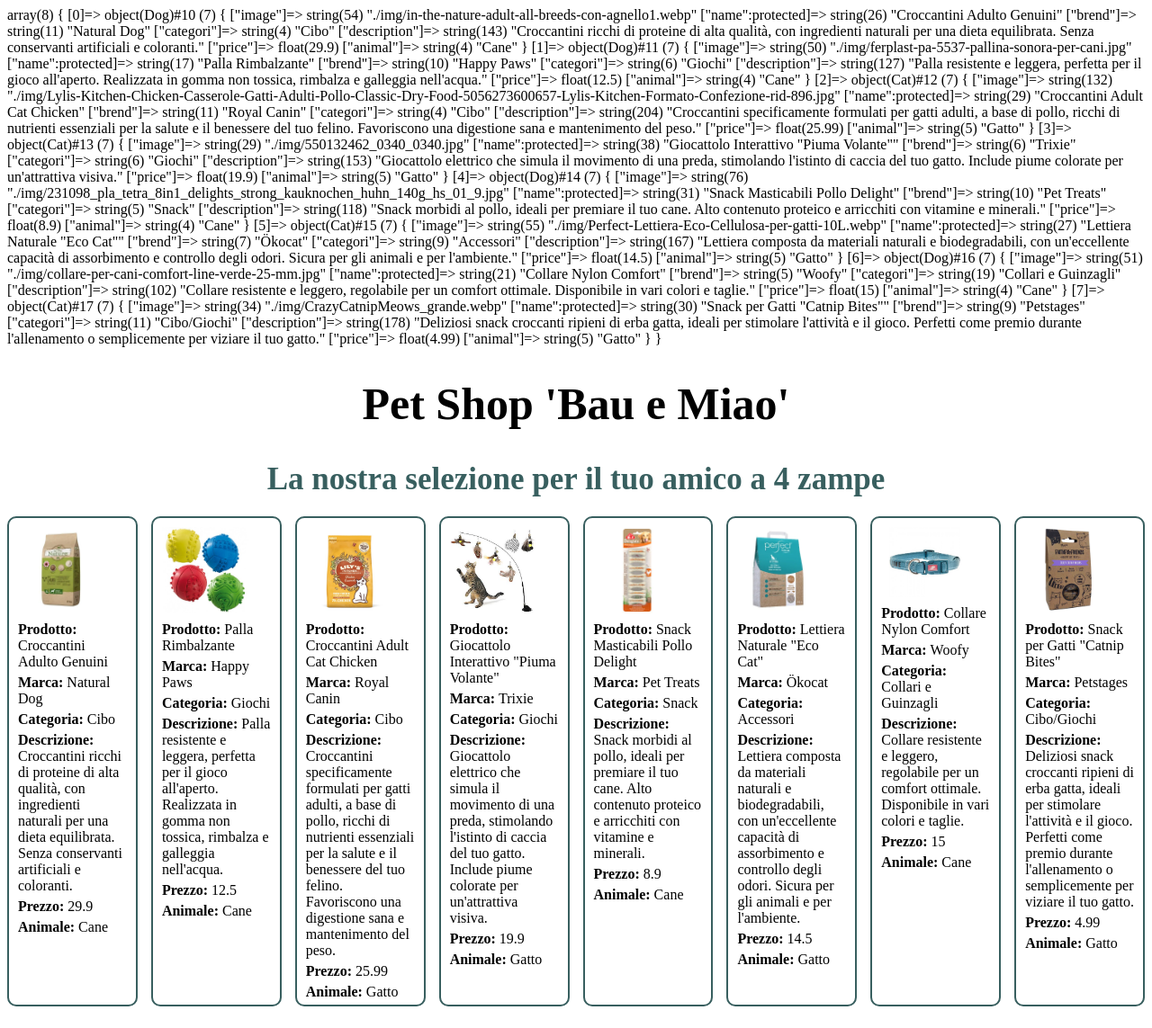
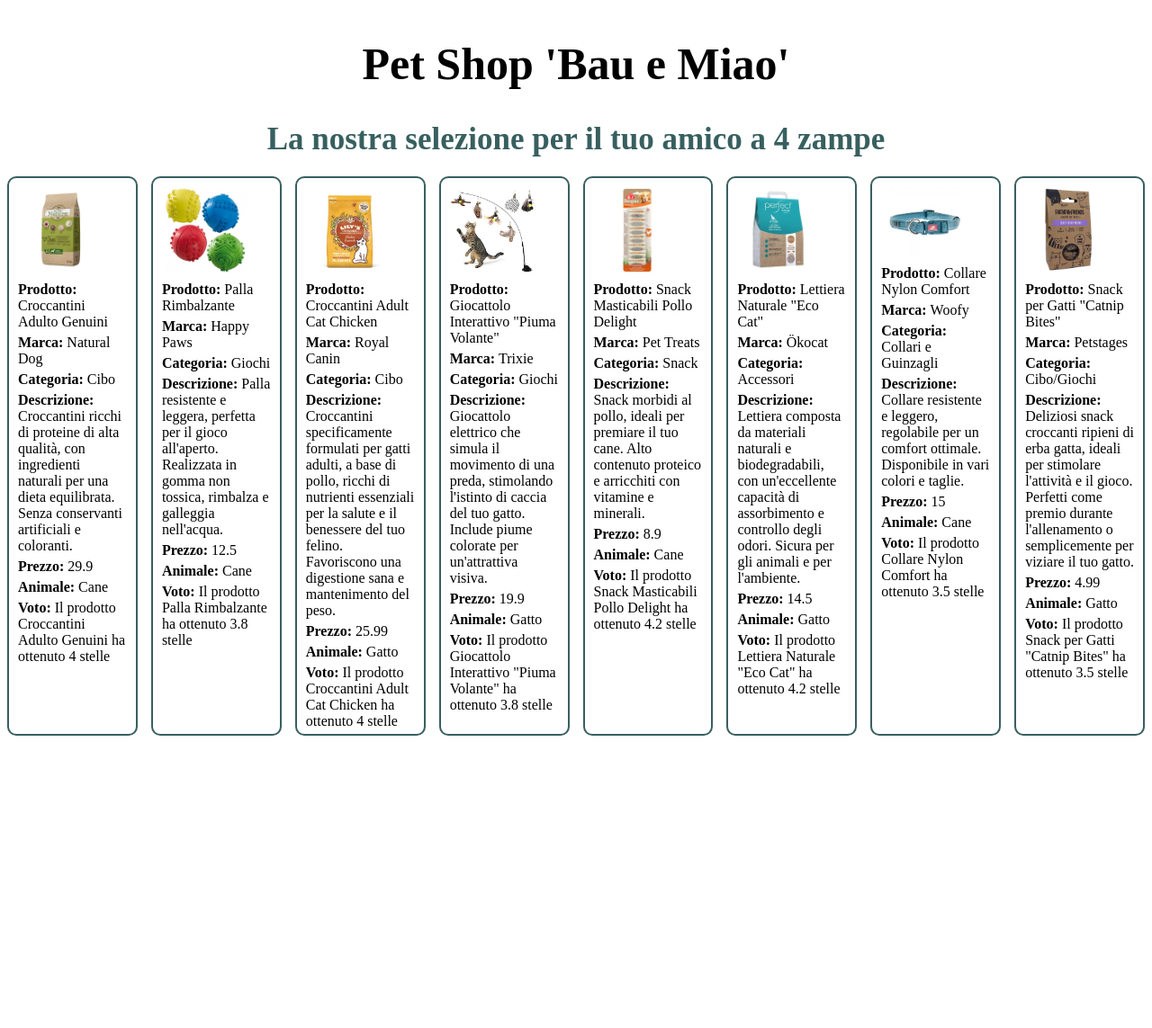
Before and after one commit to EnxhiHoxhaj/php-oop-2, a PHP site: page / in a window 1280 px wide. Shown: the whole page at 90% size. After the commit the page ends 818 px from the top, so only its background shows below. Run offline with PHP 8.4, Linux system fonts and the light colour scheme.

Commit message:
add public function for showing the vote

```diff
--- a/Model/Cat.php
+++ b/Model/Cat.php
@@ -2,8 +2,8 @@
 require_once __DIR__ . '/Product.php';
 class Cat extends Product
 {
-    public function __construct($_image, string $_name, string  $_brend, string  $_categori, string  $_description, float $_price, string $_animal)
+    public function __construct($_image, string $_name, string  $_brend, string $_categori, string  $_description, float $_price, string $_animal, float $_vote)
     {
-        parent::__construct($_image, $_name, $_brend, $_categori, $_description, $_price, $_animal);
+        parent::__construct($_image, $_name, $_brend, $_categori, $_description, $_price, $_animal, $_vote);
     }
 }
--- a/Model/Dog.php
+++ b/Model/Dog.php
@@ -2,8 +2,9 @@
 require_once __DIR__ . '/Product.php';
 class Dog extends Product
 {
-    public function __construct($_image, string $_name, string  $_brend, string $_categori, string  $_description, float $_price, string $_animal)
+
+    public function __construct($_image, string $_name, string  $_brend, string $_categori, string  $_description, float $_price, string $_animal, float $_vote)
     {
-        parent::__construct($_image, $_name, $_brend, $_categori, $_description, $_price, $_animal);
+        parent::__construct($_image, $_name, $_brend, $_categori, $_description, $_price, $_animal, $_vote);
     }
 }
--- a/Model/Product.php
+++ b/Model/Product.php
@@ -8,8 +8,10 @@ class Product
     public $description;
     public $price;
     public $animal;
+    public $vote;
 
-    public function __construct($_image, $_name, $_brend, $_categori, $_description, $_price, $_animal)
+
+    public function __construct($_image, $_name, $_brend, $_categori, $_description, $_price, $_animal, $_vote)
     {
         $this->image = $_image;
         $this->setName($_name);
@@ -18,6 +20,7 @@ class Product
         $this->description = $_description;
         $this->price = $_price;
         $this->animal = $_animal;
+        $this->vote = $_vote;
     }
 
     public function getName()
@@ -32,4 +35,8 @@ class Product
         }
         $this->name = $name;
     }
+    public function voteProduct()
+    {
+        return 'Il prodotto' . ' ' . $this->name . ' ' . 'ha ottenuto' . ' ' . $this->vote . ' ' . 'stelle';
+    }
 }
--- a/Model/db.php
+++ b/Model/db.php
@@ -6,28 +6,28 @@ require_once __DIR__ . '/Cat.php';
 
 // Prodotti per cani
 
-$prodotto1 = new Dog('./img/in-the-nature-adult-all-breeds-con-agnello1.webp', 'Croccantini Adulto Genuini', 'Natural Dog', 'Cibo', 'Croccantini ricchi di proteine di alta qualità, con ingredienti naturali per una dieta equilibrata. Senza conservanti artificiali e coloranti.', 29.90, 'Cane');
-$prodotto2 = new Dog('./img/ferplast-pa-5537-pallina-sonora-per-cani.jpg', 'Palla Rimbalzante', 'Happy Paws', 'Giochi', "Palla resistente e leggera, perfetta per il gioco all'aperto. Realizzata in gomma non tossica, rimbalza e galleggia nell'acqua.", 12.50, 'Cane');
-$prodotto3 = new Dog('./img/231098_pla_tetra_8in1_delights_strong_kauknochen_huhn_140g_hs_01_9.jpg', 'Snack Masticabili Pollo Delight', 'Pet Treats', 'Snack', 'Snack morbidi al pollo, ideali per premiare il tuo cane. Alto contenuto proteico e arricchiti con vitamine e minerali.', 8.90, 'Cane');
-$prodotto4 = new Dog('./img/collare-per-cani-comfort-line-verde-25-mm.jpg', 'Collare Nylon Comfort', 'Woofy', 'Collari e Guinzagli', 'Collare resistente e leggero, regolabile per un comfort ottimale. Disponibile in vari colori e taglie.', 15.00, 'Cane');
+$prodotto1 = new Dog('./img/in-the-nature-adult-all-breeds-con-agnello1.webp', 'Croccantini Adulto Genuini', 'Natural Dog', 'Cibo', 'Croccantini ricchi di proteine di alta qualità, con ingredienti naturali per una dieta equilibrata. Senza conservanti artificiali e coloranti.', 29.90, 'Cane', 4);
+$prodotto2 = new Dog('./img/ferplast-pa-5537-pallina-sonora-per-cani.jpg', 'Palla Rimbalzante', 'Happy Paws', 'Giochi', "Palla resistente e leggera, perfetta per il gioco all'aperto. Realizzata in gomma non tossica, rimbalza e galleggia nell'acqua.", 12.50, 'Cane', 3.8);
+$prodotto3 = new Dog('./img/231098_pla_tetra_8in1_delights_strong_kauknochen_huhn_140g_hs_01_9.jpg', 'Snack Masticabili Pollo Delight', 'Pet Treats', 'Snack', 'Snack morbidi al pollo, ideali per premiare il tuo cane. Alto contenuto proteico e arricchiti con vitamine e minerali.', 8.90, 'Cane', 4.2);
+$prodotto4 = new Dog('./img/collare-per-cani-comfort-line-verde-25-mm.jpg', 'Collare Nylon Comfort', 'Woofy', 'Collari e Guinzagli', 'Collare resistente e leggero, regolabile per un comfort ottimale. Disponibile in vari colori e taglie.', 15.00, 'Cane', 3.5);
 
 // Prodotti per Gatti
 
-$prodotto5 = new Cat('./img/Lylis-Kitchen-Chicken-Casserole-Gatti-Adulti-Pollo-Classic-Dry-Food-5056273600657-Lylis-Kitchen-Formato-Confezione-rid-896.jpg', 'Croccantini Adult Cat Chicken', 'Royal Canin', 'Cibo', 'Croccantini specificamente formulati per gatti adulti, a base di pollo, ricchi di nutrienti essenziali per la salute e il benessere del tuo felino. Favoriscono una digestione sana e mantenimento del peso.', 25.99, 'Gatto');
-$prodotto6 = new Cat('./img/550132462_0340_0340.jpg', 'Giocattolo Interattivo "Piuma Volante"', 'Trixie', 'Giochi', 'Giocattolo elettrico che simula il movimento di una preda, stimolando l\'istinto di caccia del tuo gatto. Include piume colorate per un\'attrattiva visiva.',  19.90, 'Gatto');
-$prodotto7 = new Cat('./img/Perfect-Lettiera-Eco-Cellulosa-per-gatti-10L.webp', 'Lettiera Naturale "Eco Cat"', 'Ökocat', 'Accessori', 'Lettiera composta da materiali naturali e biodegradabili, con un\'eccellente capacità di assorbimento e controllo degli odori. Sicura per gli animali e per l\'ambiente.', 14.50, 'Gatto');
-$prodotto8 = new Cat('./img/CrazyCatnipMeows_grande.webp', 'Snack per Gatti "Catnip Bites"', 'Petstages', 'Cibo/Giochi', 'Deliziosi snack croccanti ripieni di erba gatta, ideali per stimolare l\'attività e il gioco. Perfetti come premio durante l\'allenamento o semplicemente per viziare il tuo gatto.', 4.99, 'Gatto');
+$prodotto5 = new Cat('./img/Lylis-Kitchen-Chicken-Casserole-Gatti-Adulti-Pollo-Classic-Dry-Food-5056273600657-Lylis-Kitchen-Formato-Confezione-rid-896.jpg', 'Croccantini Adult Cat Chicken', 'Royal Canin', 'Cibo', 'Croccantini specificamente formulati per gatti adulti, a base di pollo, ricchi di nutrienti essenziali per la salute e il benessere del tuo felino. Favoriscono una digestione sana e mantenimento del peso.', 25.99, 'Gatto', 4);
+$prodotto6 = new Cat('./img/550132462_0340_0340.jpg', 'Giocattolo Interattivo "Piuma Volante"', 'Trixie', 'Giochi', 'Giocattolo elettrico che simula il movimento di una preda, stimolando l\'istinto di caccia del tuo gatto. Include piume colorate per un\'attrattiva visiva.',  19.90, 'Gatto', 3.8);
+$prodotto7 = new Cat('./img/Perfect-Lettiera-Eco-Cellulosa-per-gatti-10L.webp', 'Lettiera Naturale "Eco Cat"', 'Ökocat', 'Accessori', 'Lettiera composta da materiali naturali e biodegradabili, con un\'eccellente capacità di assorbimento e controllo degli odori. Sicura per gli animali e per l\'ambiente.', 14.50, 'Gatto', 4.2);
+$prodotto8 = new Cat('./img/CrazyCatnipMeows_grande.webp', 'Snack per Gatti "Catnip Bites"', 'Petstages', 'Cibo/Giochi', 'Deliziosi snack croccanti ripieni di erba gatta, ideali per stimolare l\'attività e il gioco. Perfetti come premio durante l\'allenamento o semplicemente per viziare il tuo gatto.', 4.99, 'Gatto', 3.5);
 
 $shopProducts = [
-    new Dog('./img/in-the-nature-adult-all-breeds-con-agnello1.webp', 'Croccantini Adulto Genuini', 'Natural Dog', 'Cibo', 'Croccantini ricchi di proteine di alta qualità, con ingredienti naturali per una dieta equilibrata. Senza conservanti artificiali e coloranti.', 29.90, 'Cane'),
-    new Dog('./img/ferplast-pa-5537-pallina-sonora-per-cani.jpg', 'Palla Rimbalzante', 'Happy Paws', 'Giochi', "Palla resistente e leggera, perfetta per il gioco all'aperto. Realizzata in gomma non tossica, rimbalza e galleggia nell'acqua.", 12.50, 'Cane'),
-    new Cat('./img/Lylis-Kitchen-Chicken-Casserole-Gatti-Adulti-Pollo-Classic-Dry-Food-5056273600657-Lylis-Kitchen-Formato-Confezione-rid-896.jpg', 'Croccantini Adult Cat Chicken', 'Royal Canin', 'Cibo', 'Croccantini specificamente formulati per gatti adulti, a base di pollo, ricchi di nutrienti essenziali per la salute e il benessere del tuo felino. Favoriscono una digestione sana e mantenimento del peso.', 25.99, 'Gatto'),
-    new Cat('./img/550132462_0340_0340.jpg', 'Giocattolo Interattivo "Piuma Volante"', 'Trixie', 'Giochi', 'Giocattolo elettrico che simula il movimento di una preda, stimolando l\'istinto di caccia del tuo gatto. Include piume colorate per un\'attrattiva visiva.', 19.90, 'Gatto'),
-    new Dog('./img/231098_pla_tetra_8in1_delights_strong_kauknochen_huhn_140g_hs_01_9.jpg', 'Snack Masticabili Pollo Delight', 'Pet Treats', 'Snack', 'Snack morbidi al pollo, ideali per premiare il tuo cane. Alto contenuto proteico e arricchiti con vitamine e minerali.', 8.90, 'Cane'),
-    new Cat('./img/Perfect-Lettiera-Eco-Cellulosa-per-gatti-10L.webp', 'Lettiera Naturale "Eco Cat"', 'Ökocat', 'Accessori', 'Lettiera composta da materiali naturali e biodegradabili, con un\'eccellente capacità di assorbimento e controllo degli odori. Sicura per gli animali e per l\'ambiente.', 14.50, 'Gatto'),
-    new Dog('./img/collare-per-cani-comfort-line-verde-25-mm.jpg', 'Collare Nylon Comfort', 'Woofy', 'Collari e Guinzagli', 'Collare resistente e leggero, regolabile per un comfort ottimale. Disponibile in vari colori e taglie.', 15.00, 'Cane'),
-    new Cat('./img/CrazyCatnipMeows_grande.webp', 'Snack per Gatti "Catnip Bites"', 'Petstages', 'Cibo/Giochi', 'Deliziosi snack croccanti ripieni di erba gatta, ideali per stimolare l\'attività e il gioco. Perfetti come premio durante l\'allenamento o semplicemente per viziare il tuo gatto.', 4.99, 'Gatto'),
+    new Dog('./img/in-the-nature-adult-all-breeds-con-agnello1.webp', 'Croccantini Adulto Genuini', 'Natural Dog', 'Cibo', 'Croccantini ricchi di proteine di alta qualità, con ingredienti naturali per una dieta equilibrata. Senza conservanti artificiali e coloranti.', 29.90, 'Cane', 4),
+    new Dog('./img/ferplast-pa-5537-pallina-sonora-per-cani.jpg', 'Palla Rimbalzante', 'Happy Paws', 'Giochi', "Palla resistente e leggera, perfetta per il gioco all'aperto. Realizzata in gomma non tossica, rimbalza e galleggia nell'acqua.", 12.50, 'Cane', 3.8),
+    new Cat('./img/Lylis-Kitchen-Chicken-Casserole-Gatti-Adulti-Pollo-Classic-Dry-Food-5056273600657-Lylis-Kitchen-Formato-Confezione-rid-896.jpg', 'Croccantini Adult Cat Chicken', 'Royal Canin', 'Cibo', 'Croccantini specificamente formulati per gatti adulti, a base di pollo, ricchi di nutrienti essenziali per la salute e il benessere del tuo felino. Favoriscono una digestione sana e mantenimento del peso.', 25.99, 'Gatto', 4),
+    new Cat('./img/550132462_0340_0340.jpg', 'Giocattolo Interattivo "Piuma Volante"', 'Trixie', 'Giochi', 'Giocattolo elettrico che simula il movimento di una preda, stimolando l\'istinto di caccia del tuo gatto. Include piume colorate per un\'attrattiva visiva.', 19.90, 'Gatto', 3.8),
+    new Dog('./img/231098_pla_tetra_8in1_delights_strong_kauknochen_huhn_140g_hs_01_9.jpg', 'Snack Masticabili Pollo Delight', 'Pet Treats', 'Snack', 'Snack morbidi al pollo, ideali per premiare il tuo cane. Alto contenuto proteico e arricchiti con vitamine e minerali.', 8.90, 'Cane', 4.2),
+    new Cat('./img/Perfect-Lettiera-Eco-Cellulosa-per-gatti-10L.webp', 'Lettiera Naturale "Eco Cat"', 'Ökocat', 'Accessori', 'Lettiera composta da materiali naturali e biodegradabili, con un\'eccellente capacità di assorbimento e controllo degli odori. Sicura per gli animali e per l\'ambiente.', 14.50, 'Gatto', 4.2),
+    new Dog('./img/collare-per-cani-comfort-line-verde-25-mm.jpg', 'Collare Nylon Comfort', 'Woofy', 'Collari e Guinzagli', 'Collare resistente e leggero, regolabile per un comfort ottimale. Disponibile in vari colori e taglie.', 15.00, 'Cane', 3.5),
+    new Cat('./img/CrazyCatnipMeows_grande.webp', 'Snack per Gatti "Catnip Bites"', 'Petstages', 'Cibo/Giochi', 'Deliziosi snack croccanti ripieni di erba gatta, ideali per stimolare l\'attività e il gioco. Perfetti come premio durante l\'allenamento o semplicemente per viziare il tuo gatto.', 4.99, 'Gatto', 3.5),
 
 ];
 
-var_dump($shopProducts);
+// var_dump($shopProducts);
--- a/index.php
+++ b/index.php
@@ -25,7 +25,7 @@ require_once __DIR__ . '/Model/Db.php';
 <body>
     <div>
         <div id="name">
-            <h1>Pet Shop 'Bau e Miao'</h1>
+            <h1 id="shop-name">Pet Shop 'Bau e Miao'</h1>
         </div>
         <div class="shop">
             <h3>La nostra selezione per il tuo amico a 4 zampe</h3>
@@ -33,7 +33,7 @@ require_once __DIR__ . '/Model/Db.php';
                 <?php foreach ($shopProducts as $dProduct): ?>
                     <ul>
                         <li class="image">
-                            <img src="<?php echo htmlspecialchars($dProduct->image); ?>" alt="">
+                            <img src="<?php echo htmlspecialchars($dProduct->image); ?>" alt="<?php echo $dProduct->getName(); ?>">
                         </li>
                         <li class="info-product">
                             <span><strong>Prodotto: </strong><?php echo $dProduct->getName(); ?></span>
@@ -53,6 +53,9 @@ require_once __DIR__ . '/Model/Db.php';
                         <li class="info-product">
                             <span><strong>Animale: </strong> </strong><?php echo $dProduct->animal ?></span>
                         </li>
+                        <li class="info-product">
+                            <span><strong>Voto: </strong> </strong><?php echo $dProduct->voteProduct() ?></span>
+                        </li>
                     </ul>
                 <?php endforeach; ?>
             </div>
--- a/style.css
+++ b/style.css
@@ -5,8 +5,8 @@
 
 }
 
-h1 {
-    color: rgb(56, 95, 95) 2px;
+#shop-name {
+    color: olivedrab 2px;
     font-size: 50px;
     margin-bottom: 10px;
 }
```
